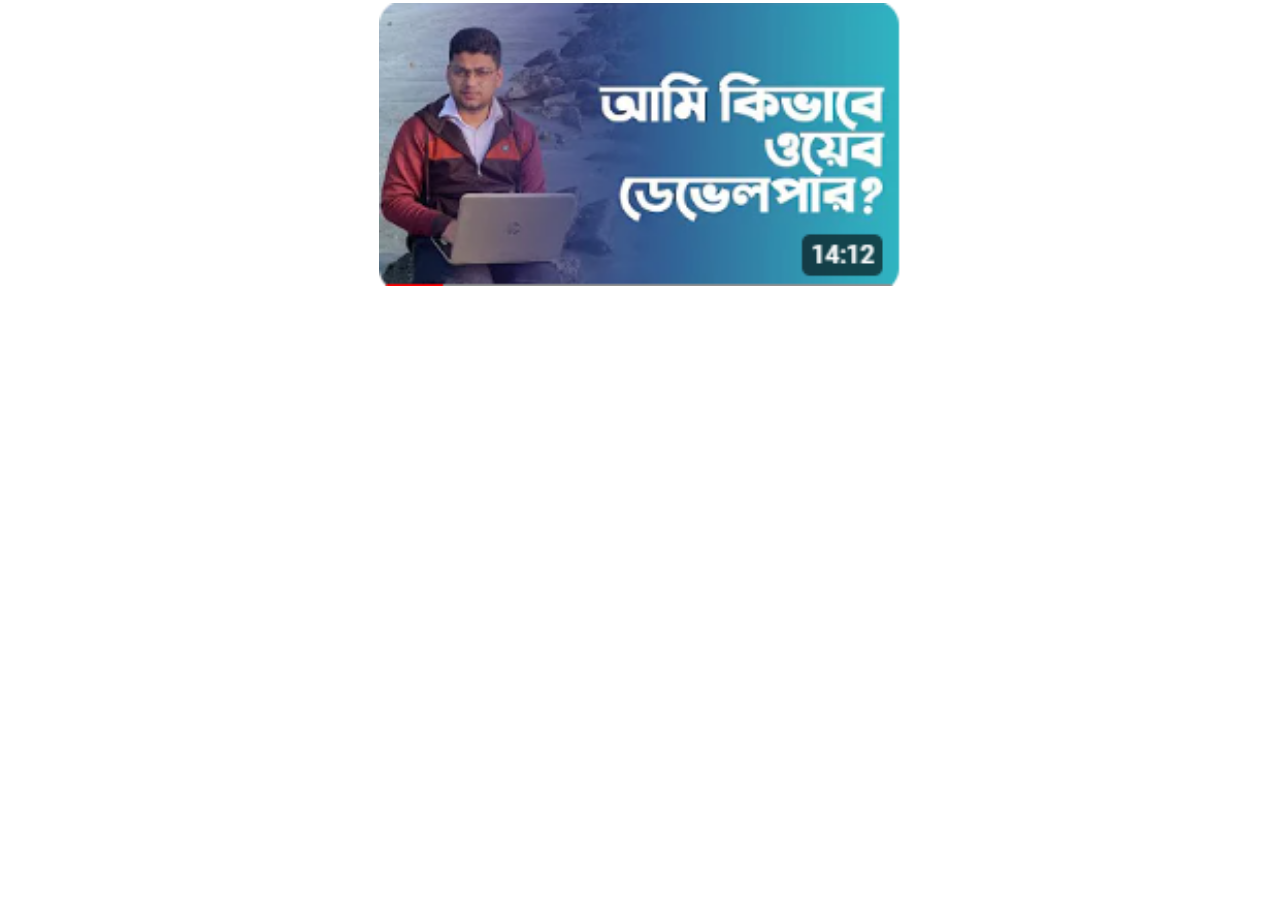
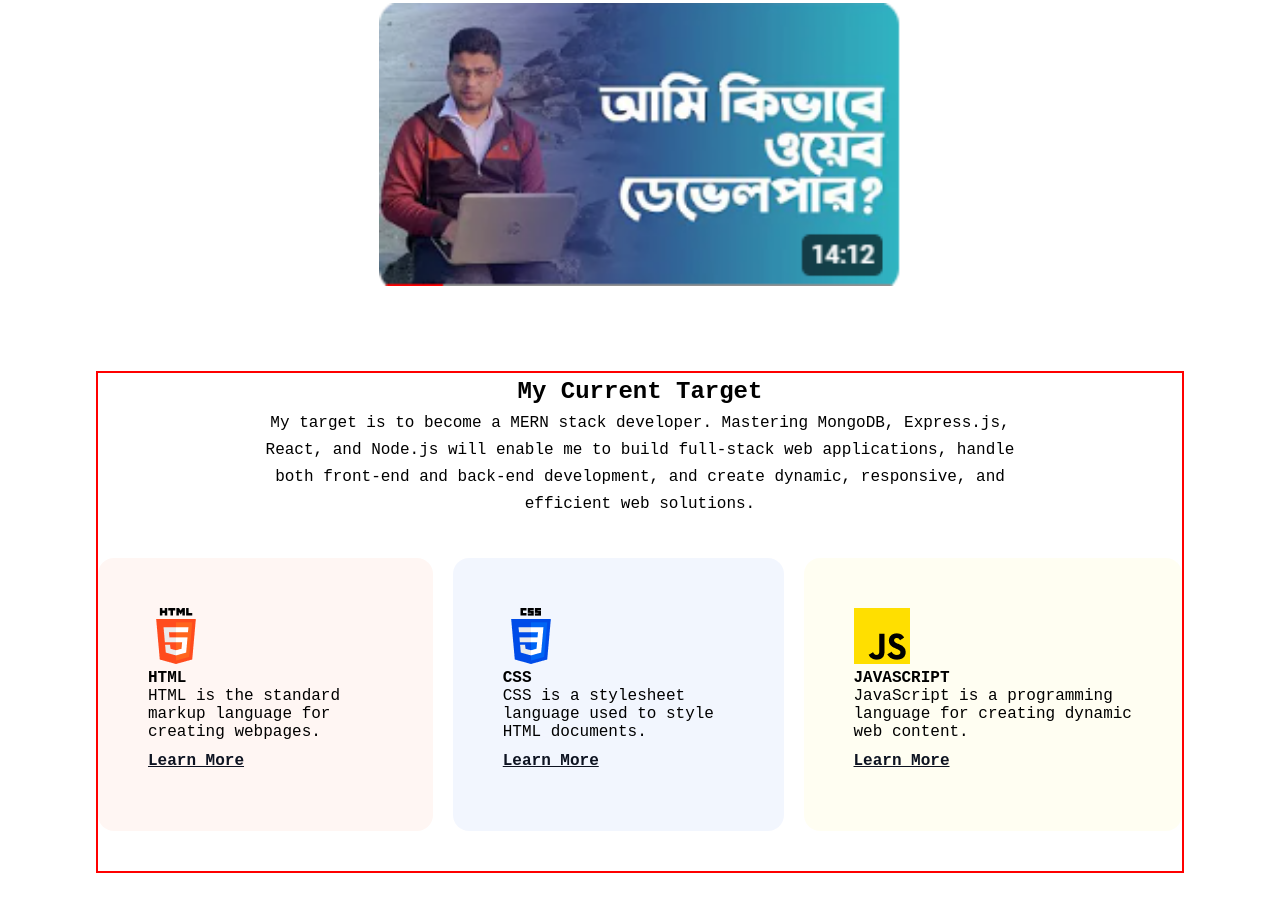
Before and after one commit to farukalways/one_assignment, a plain HTML site: page index.html in a window 1280 px wide. Shown: the part 2182-3093 px from the top of the page. Before the commit the page ends 2503 px from the top, so only its background shows below. Drawn offline with Linux system fonts and the light colour scheme; a web font is replaced by a local one.

Commit message:
fourth section add

```diff
--- a/index.html
+++ b/index.html
@@ -11,6 +11,7 @@
  <!--==== css link ====-->
   <link rel="stylesheet" href="style.css">
 </head>
+
 <body>
    <header>
       <nav class="nav_container">
@@ -76,7 +77,32 @@
             <a href="https://youtu.be/lKR79N8imwE?si=zKPjZ4ZHt_e_S6hA" target="_blank"><img src="img/Capture.PNG" alt=""></a>
          </div>
        </section>
-
+      <section id="fourth_section">
+         <div class="fourth_section_h2_p">
+            <h2 class="fourth_section_tite"> My Current Target </h2>
+         <p class="fourth_section_discribtion">My target is to become a MERN stack developer. Mastering MongoDB, Express.js, React, and Node.js will enable me to build full-stack web applications, handle both front-end and back-end development, and create dynamic, responsive, and efficient web solutions.</p>
+         </div>
+         <div class="skills_section">
+            <div class="skill skill_html">
+               <img src="img/html.png" alt="">
+               <h4 class="skill_tittle">HTML</h4>
+               <p class="skill_describtion">HTML is the standard markup language for creating webpages.</p>
+               <a href="#" class="skill_btn">Learn More</a>
+            </div>
+            <div class="skill skill_css">
+               <img src="img/css.png" alt="">
+               <h4 class="skill_tittle">CSS</h4>
+               <p class="skill_describtion">CSS is a stylesheet language used to style HTML documents.</p>
+               <a href="#" class="skill_btn">Learn More</a>
+            </div>
+            <div class="skill skill_java">
+               <img src="img/js.png" alt="">
+               <h4 class="skill_tittle">JAVASCRIPT</h4>
+               <p class="skill_describtion">JavaScript is a programming language for creating dynamic web content.</p>
+               <a href="#" class="skill_btn">Learn More</a>
+            </div>
+         </div>
+      </section>
    </main>
 
     <footer>
--- a/style.css
+++ b/style.css
@@ -90,6 +90,7 @@ background: rgb(13, 19, 33);
  .second_child_img{
   width: 30%;
  }
+/*=====- third_section_area -===== */
 #third_section{
   width: 85%;
   margin: 0 auto;
@@ -109,3 +110,49 @@ background: rgb(13, 19, 33);
   width: 60%;
   margin-bottom: 30px;
 }
+/*=====- fourth_section_area -=====*/
+#fourth_section{
+  width: 85%;
+  margin: 50px auto;
+  border: 2px solid red;
+}
+.fourth_section_h2_p{
+  width: 70%;
+  text-align: center;
+  margin: 0 auto;
+}
+.fourth_section_tite{
+  line-height: 37px;
+}
+.fourth_section_discribtion{
+  line-height: 27px;
+}
+.skills_section{
+  margin: 40px 0;
+  display: flex;
+  justify-content: space-around;
+  align-items: center;
+  gap: 20px;
+}
+.skill{
+  padding: 50px;
+}
+.skill_html{
+  border-radius: 16px;
+  background: rgba(255, 76, 30, 0.05);
+}
+.skill_css{
+  border-radius: 16px;
+  background: rgba(0, 76, 232, 0.05);
+}
+.skill_java{
+  border-radius: 16px;
+   background: rgba(255, 223, 0, 0.05);
+}
+.skill_btn{
+  font-size: 16px;
+  Font-weight: 700;
+  margin-top: 20px;
+  color: rgb(13, 19, 33);
+  line-height: 40px;
+}
```
